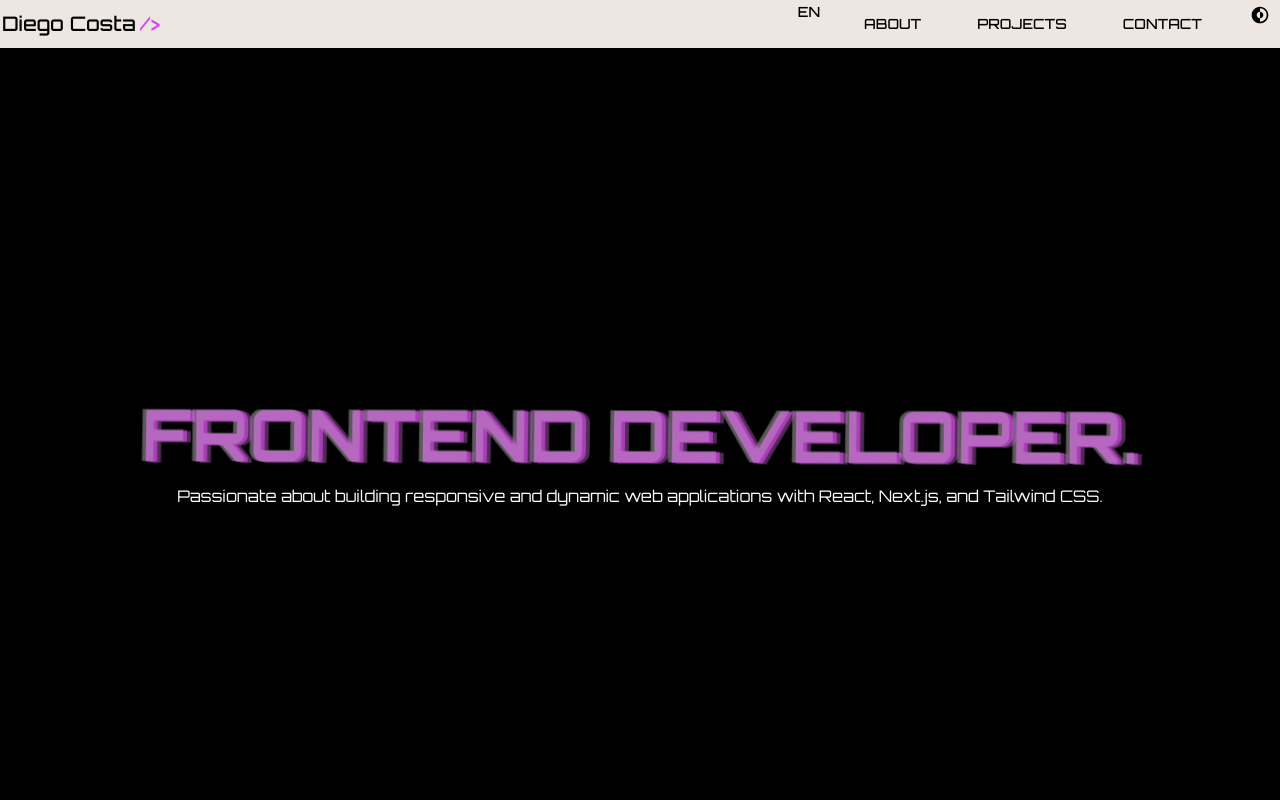
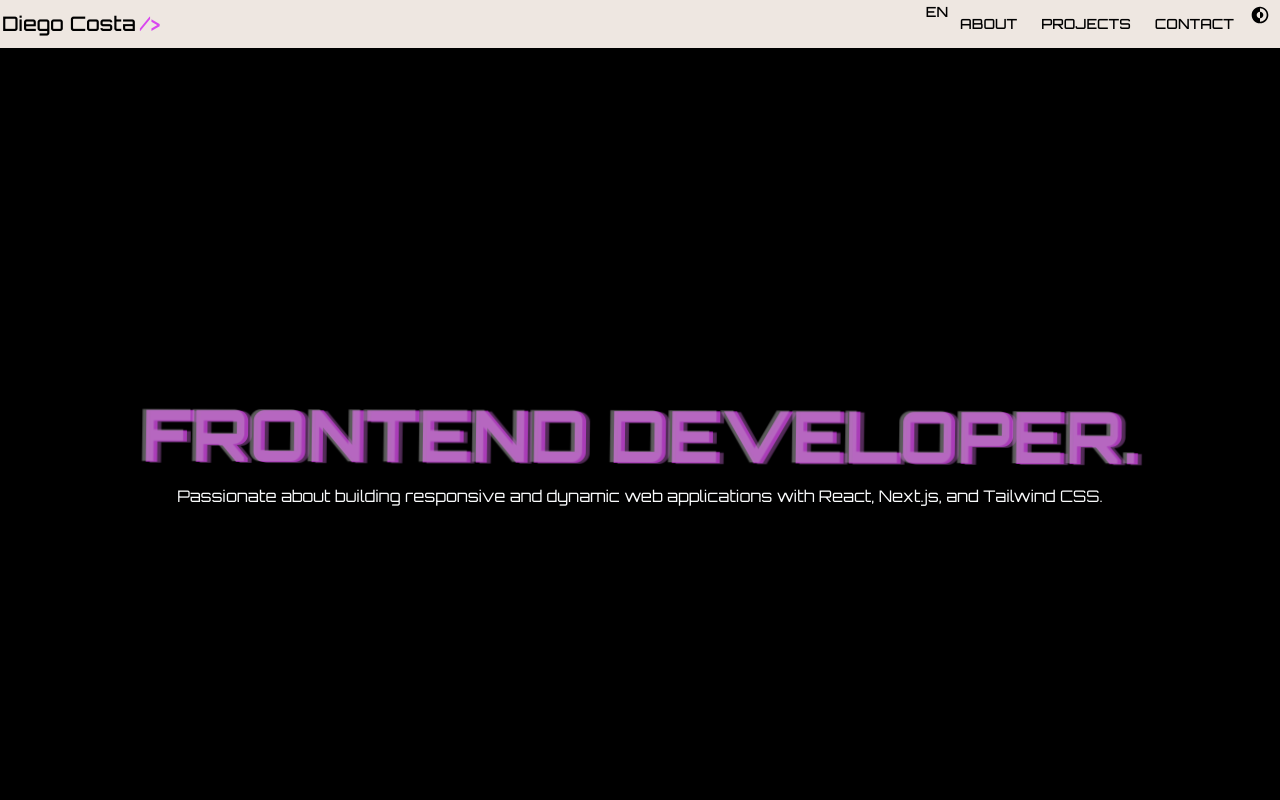
Before and after one commit to DiegoCstyles/portfolio, a Next.js app: page / in a window 1280 px wide. Shown: the top 800 px of the page. Built offline with nearby package versions, Linux system fonts and the light colour scheme.

Commit message:
Update Navbar.tsx

```diff
--- a/components/Navbar/Navbar.tsx
+++ b/components/Navbar/Navbar.tsx
@@ -33,7 +33,7 @@ const Navbar = ({ currentLanguage, onLanguageChange }: NavbarProps) => {
 
           {/* Pages */}
           <div className="hidden w-full md:block md:w-auto" id="navbar-default">
-            <ul className="font-medium flex flex-col p-4 md:p-0 mt-4 border rounded-lg md:flex-row md:space-x-8 md:mt-0 md:border-0">
+            <ul className="font-medium flex flex-col p-4 md:p-0 mt-4 md:flex-row md:mt-0">
             <li
               className={`cursor-pointer text-sm text-black dark:text-white`}
               onClick={onLanguageChange}
```
